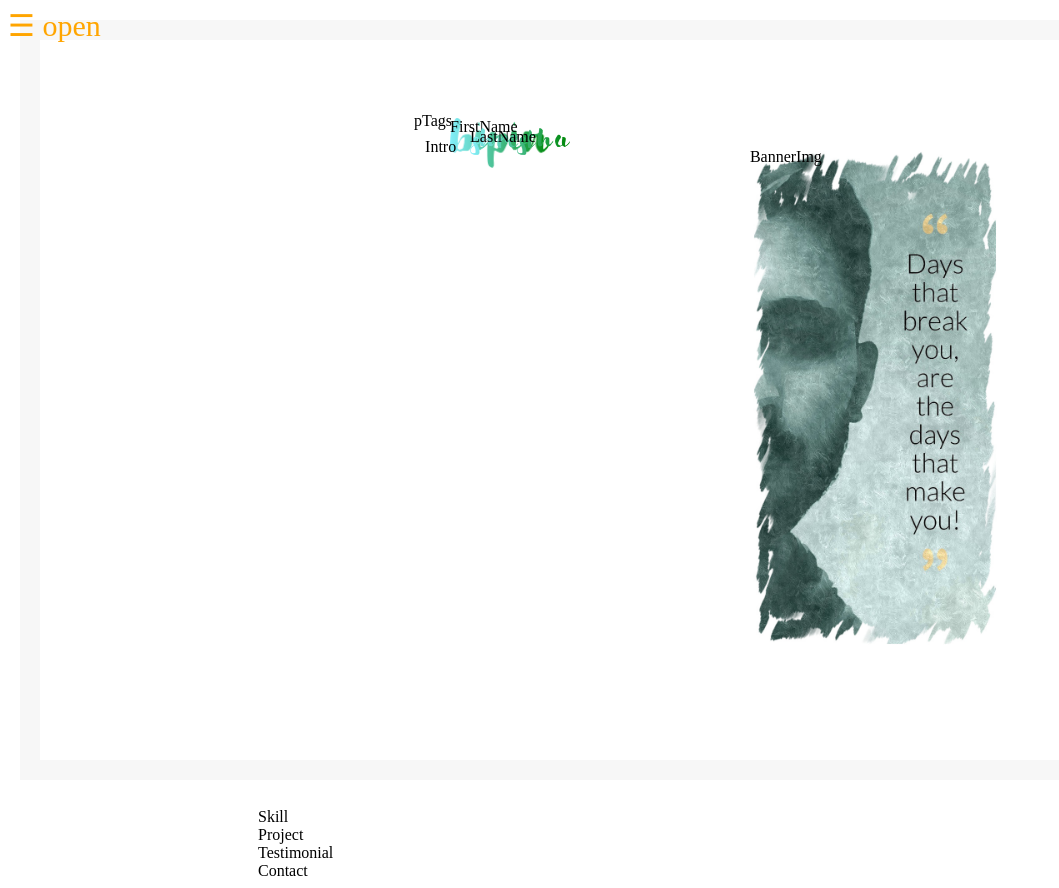
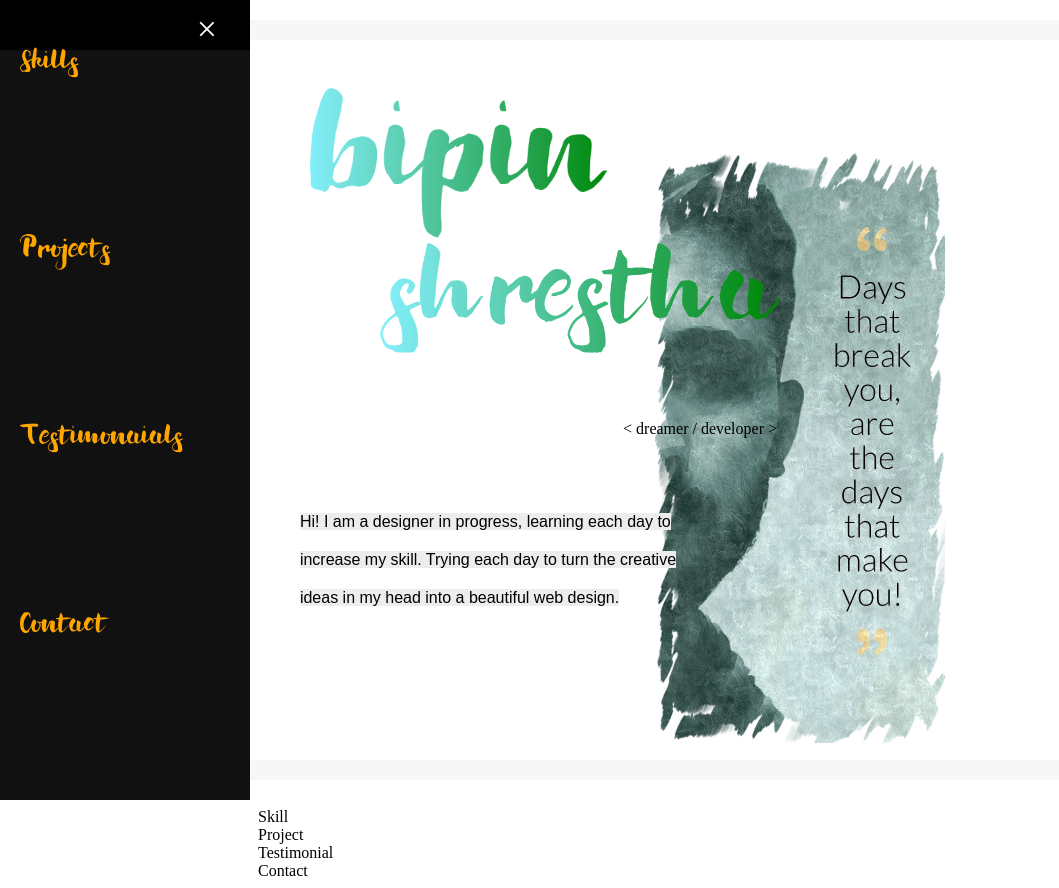
Before and after one commit to bevndas/bevndas.github.io, a plain HTML site: page index.html in a window 1280 px wide. Shown: the whole page, without its empty margins (0-1059 px from the left). Drawn offline with nearby package versions, Linux system fonts and the light colour scheme.

Commit message:
design changes

```diff
--- a/index.html
+++ b/index.html
@@ -33,11 +33,20 @@
 
 			<div class="banner-body">
 				<div class="banner-content">
-					<div class="banner-img">BannerImg</div>
-					<div class="first-name">FirstName</div>
-					<div class="last-name">LastName</div>
-					<div class="intro-content">Intro</div>
-					<div class="personal-tags">pTags</div>
+					<div class="banner-img"></div>
+					<div class="first-name"></div>
+					<div class="last-name"></div>
+					<div class="intro-content">
+							<div class="intro-message">
+								<span>Hi! I  am a designer in  progress, learning each day to increase my skill.
+								Trying each day  to turn the  creative ideas in my head into a beautiful web design.</span>
+							</div>
+					</div>
+					<div class="personal-tags">
+							<div class="tags">
+								&lt dreamer  / developer &gt
+							</div>
+					</div>
 				</div>
 
 		</div>
--- a/js/functions.js
+++ b/js/functions.js
@@ -1,5 +1,6 @@
 $('document').ready(function() {
 	console.log('help');
+	openNav();
 
 });
 	function openNav() {
--- a/scss/_banner.scss
+++ b/scss/_banner.scss
@@ -18,8 +18,8 @@
 	background-repeat: no-repeat;
 	top:40px;
 	right:20px;
-	height:500px;
-	width:350px;
+	height:600px;
+	width:450px;
 	z-index:1;
 }
 .first-name	{
@@ -27,32 +27,44 @@
 	background-image: url('../images/bipin.png');
 	background-size: contain;
 	background-repeat: no-repeat;
-	top:10px;
-	left:40px;
-	height:50px;
-	width:100px;
+	top:-20px;
+	right:510px;
+	height:150px;
+	width:300px;
 	z-index:2;
 }
 .last-name	{
 	position: absolute;
-		background-image: url('../images/shrestha.png');
+	background-image: url('../images/shrestha.png');
 	background-size: contain;
 	background-repeat: no-repeat;
-	top:20px;
-	left:60px;
-	height:50px;
-	width:100px;
+	top:135px;
+	right:340px;
+	height:200px;
+	width:400px;
 	z-index:2;
 }
 .intro-content {
 	position: absolute;
-	top:30px;
-	left:15px;
+	right:420px;
 	z-index:2;
+	bottom:5px;
+}
+.intro-message {
+	height:200px;
+	width:400px;
+	line-height:38px;
+	span {
+	background: #EDEDED;
+	display: inline;
+	font-size: 16px;
+	font-color: black;
+	font-family: Sans-Serif, ariel;
+	}
 }
 .personal-tags {
 	position: absolute;
-	top:4px;
-	left:4px;
 	z-index:2;
+	bottom: 45%;
+	left:30%;
 }
--- a/scss/_sideBar.scss
+++ b/scss/_sideBar.scss
@@ -8,6 +8,10 @@
     left: 0;
     overflow-x: hidden;
     transition: 0.5s;
+    span {
+	color:orange;
+	font-size: 30px;
+}
 }
 
 .sidenav a {
@@ -59,10 +63,6 @@
 .menu {
 	position:absolute;
 }
-span {
-	color:orange;
-	font-size: 30px;
-}
 .sideBar-top-adjust {
 	height:50px;
 	background-color: $sideBar-background-color;
```
Also changed, not shown: css/main.css, 1 other file.
